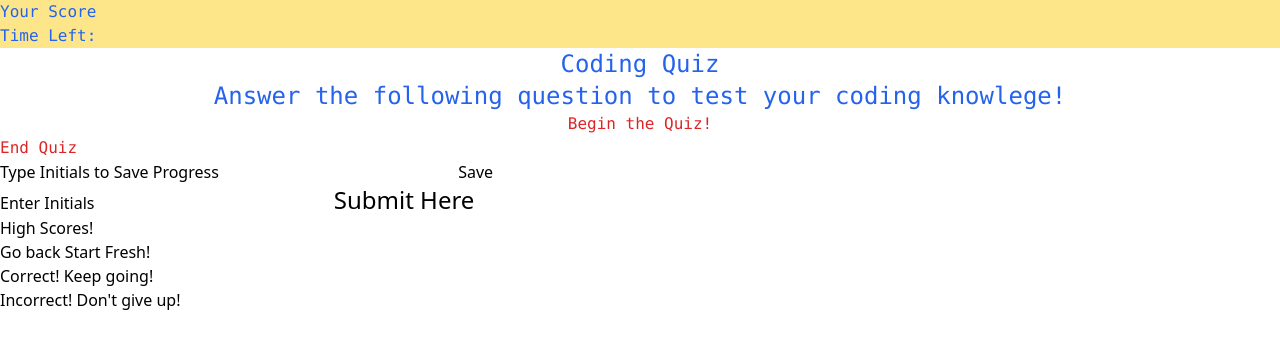
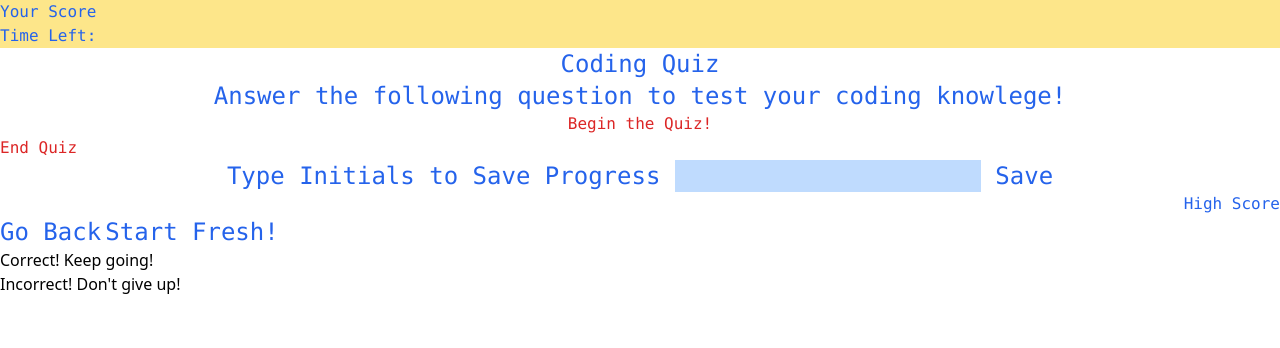
Before and after one commit to parkerjustice/WebAPI-Coding-Quiz2, a plain HTML site: page index.html in a window 1280 px wide. Drawn offline with nearby package versions, Linux system fonts and the light colour scheme.

Commit message:
added tailwind

```diff
--- a/index.html
+++ b/index.html
@@ -20,6 +20,7 @@
      <h3 class="text-left font-mono text-blue-600" id="best"> Your Score </h3>
      <h3 class="timer text-blue-600 text-left font-mono">Time Left: <span id="timer"> </span> </h3>
         </header>
+
 
 <!-- Begin -->
 
@@ -58,44 +59,34 @@ Answer the following question to test your coding knowlege!
 
 <!-- Score Save-->
 
-    <form id="savehere" class="initial">
+    <form id="savehere" class="text-center font-mono text-2xl initia text-blue-600">
      <p> Type Initials to Save Progress
-        <input type="text" name="name" id="initial" class="text-input" />
+        <input type="text" name="name" id="initial" class="text-input bg-blue-200" />
         <button class="startbtn" id="sumbithere" type="submit">Save</button> </p>
                </form>
              </div>
          </div>
 
-<!--Saving Section-->
-
-    <form id="enter-initials" class="initials">
-        <p>Enter Initials
-            <input id="initials" class="text" type="text" name="initials" />
-            <button class="btn start text-2xl" id="submit" type="submit">Submit Here</button>
-        </p>
-    </form>
-    </div>
-
 <!-- Score Save-->
 
 <div id="highscoresect" class="no">
 <div class="scoresect">
-    <h1 class="scores">High Scores!</h1>
+    <h1 class="scores text-right font-mono text-blue-600">High Score</h1>
     <ol id="sect" class="final-sects"></ol>
 
 <!-- Your Buttons -->
 <div>
-    <button class="btn" id="goback">Go back</button>
-    <button class="btn" id="start-fresh">Start Fresh!</button></div>
+    <button class="btn text-blue-600 text-2xl font-mono text-left" id="goback">Go Back</button>
+    <button class="btn text-2xl text-blue-600 font-mono text-right" id="start-fresh">Start Fresh!</button></div>
 </div>
 </div>
 
 
     <!-- ADD MESSAGES WHEN PLAYER ANSWERS CORRECT OR NOT -->
-    <div class="off" id="correct">
+    <div class="no" id="correct">
         <h2>Correct! Keep going!</h2>
     </div>
-    <div class="off" id="incorrect">
+    <div class="no" id="incorrect">
         <h2>Incorrect! Don't give up!</h2>
     </div>
 
```
